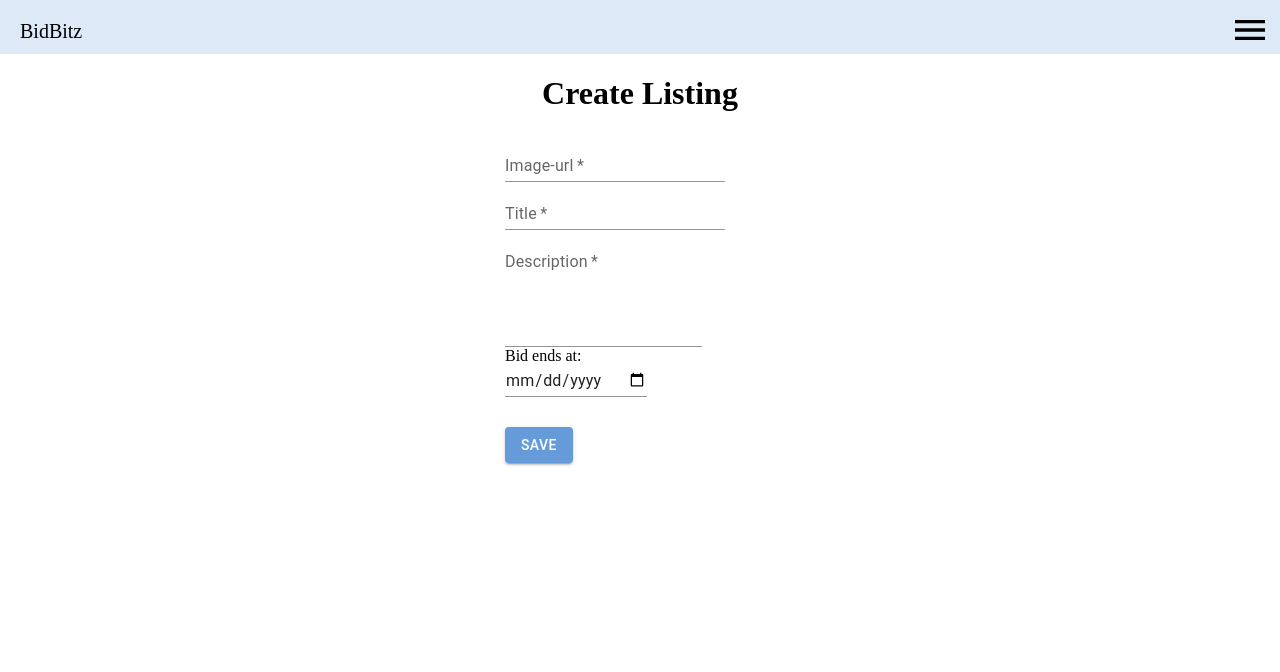
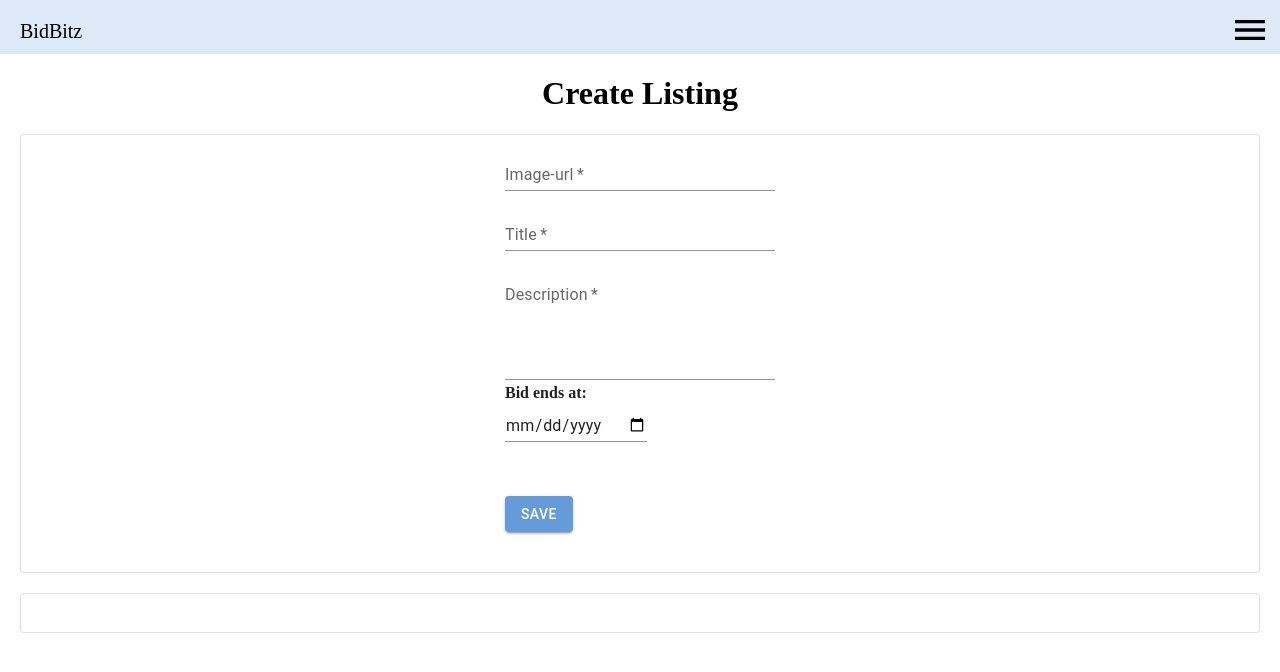
Before and after one commit to AndreaLindaas/bidbitz, a React (Vite) app: page /create in a window 1280 px wide. Shown: the top 672 px of the page. Built offline with nearby package versions, Linux system fonts and the light colour scheme; no server answers.

Commit message:
added preview of a listing in making

```diff
--- a/src/pages/CreateListing/CreateListing.jsx
+++ b/src/pages/CreateListing/CreateListing.jsx
@@ -2,9 +2,16 @@ import { TextField } from "@mui/material";
 import { Button } from "@mui/material";
 import { API_URL } from "../../lib/constants";
 import { useNavigate } from "react-router-dom";
+import { Card } from "@mui/material";
+import "./CreateListing.scss";
+import { useState } from "react";
+
 export default function CreateListing() {
   const navigate = useNavigate();
-
+  const [imagePreviewUrl, setImagePreviewUrl] = useState("");
+  const [titlePreview, setTitlePreview] = useState("");
+  const [descriptionPreview, setDescriptionPreview] = useState("");
+  const [datePreview, setDatePreview] = useState("");
   const createTheListing = (event) => {
     event.preventDefault();
 
@@ -36,9 +43,27 @@ export default function CreateListing() {
         console.log("noe gikk galt", error);
       });
   };
+  const previewImage = (event) => {
+    const imageUrl = event.target.value;
+
+    setImagePreviewUrl(imageUrl);
+  };
+  const previewTitle = (event) => {
+    const title = event.target.value;
+    setTitlePreview(title);
+  };
+  const previewDescription = (event) => {
+    const description = event.target.value;
+    setDescriptionPreview(description);
+  };
+  const dateDescription = (event) => {
+    const date = event.target.value;
+    setDatePreview(date);
+  };
   return (
     <>
       <h1>Create Listing</h1>
+      <Card variant="outlined">
         <form onSubmit={createTheListing}>
           <div>
             <TextField
@@ -48,6 +73,9 @@ export default function CreateListing() {
               type="text"
               name="imageUrl"
               required
+              fullWidth
+              margin="dense"
+              onChange={previewImage}
             />
           </div>
           <div>
@@ -58,6 +86,9 @@ export default function CreateListing() {
               type="text"
               name="title"
               required
+              fullWidth
+              margin="dense"
+              onChange={previewTitle}
             />
           </div>
           <div>
@@ -70,9 +101,12 @@ export default function CreateListing() {
               type="text"
               name="description"
               required
+              fullWidth
+              margin="dense"
+              onChange={previewDescription}
             />
           </div>
-        <div>Bid ends at:</div>
+          <div className="bidend">Bid ends at:</div>
           <div>
             <TextField
               id="standard-basic"
@@ -80,14 +114,23 @@ export default function CreateListing() {
               type="date"
               name="date"
               required
+              margin="dense"
+              onChange={dateDescription}
             />
           </div>
-        <div>
+          <div className="btn-align">
             <Button variant="contained" type="submit">
               Save
             </Button>
           </div>
         </form>
+      </Card>
+      <Card variant="outlined" className="preview">
+        <img src={imagePreviewUrl} alt="" />
+        <h2>{titlePreview}</h2>
+        <p>{descriptionPreview}</p>
+        <p>{datePreview}</p>
+      </Card>
     </>
   );
 }
--- a/src/pages/CreateListing/CreateListing.scss
+++ b/src/pages/CreateListing/CreateListing.scss
@@ -0,0 +1,16 @@
+.bidend {
+  font-weight: bold;
+}
+.btn-align {
+  margin: 20px 0 40px 0;
+}
+.MuiPaper-root.preview {
+  img {
+    margin: 0 auto;
+    width: 100%;
+  }
+  h2,
+  p {
+    margin-left: 10px;
+  }
+}
--- a/src/pages/Home/Home.jsx
+++ b/src/pages/Home/Home.jsx
@@ -1,8 +1,12 @@
 import "./Home.scss";
 
 import Listings from "../../components/listings/listings";
-
-export default function Home() {
+import PropTypes from "prop-types";
+Home.propTypes = {
+  kat: PropTypes.string,
+};
+export default function Home(props) {
+  console.log(props.kat);
   return (
     <>
       <div className="introduction-container">
@@ -14,7 +18,9 @@ export default function Home() {
           to your new house. Not into buying?Sell almost anything you want!
         </p>
       </div>
-      <Listings />
+      <div className="listings-container">
+        <Listings />
+      </div>
     </>
   );
 }
--- a/src/pages/Home/Home.scss
+++ b/src/pages/Home/Home.scss
@@ -9,3 +9,5 @@
     margin: 10px 0 0 0;
   }
 }
+.listings-container {
+}
--- a/src/pages/Profile/Profile.jsx
+++ b/src/pages/Profile/Profile.jsx
@@ -65,6 +65,7 @@ export default function Profile() {
             gutterBottom
             variant="h5"
             component="div"
+            kat={profile.name}
           >
             {profile.name}
           </Typography>
```
Lines whose indentation alone changed are shown as unchanged.
